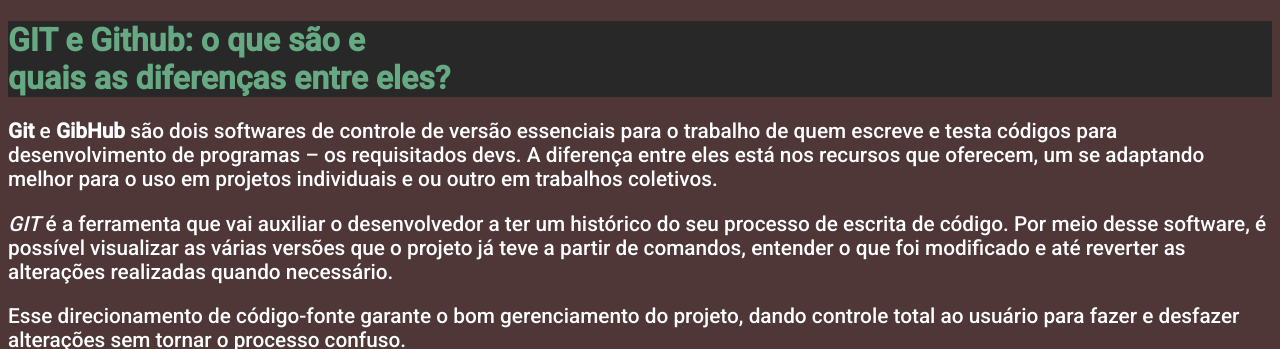
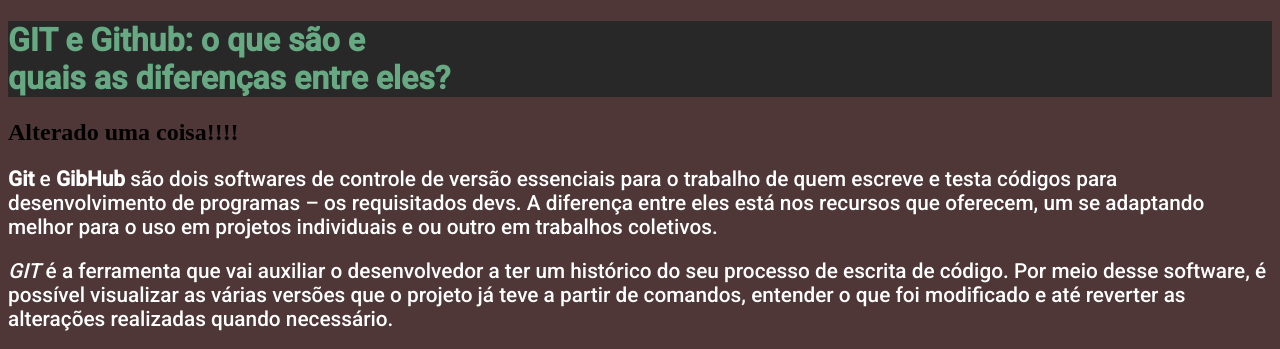
Before and after one commit to rodrigoaram/aula-inicial, a plain HTML site: page index.html in a window 1280 px wide. Shown: the top 349 px of the page. Drawn offline with Linux system fonts and the light colour scheme.

```diff
--- a/index.html
+++ b/index.html
@@ -49,7 +49,7 @@
 </head>
 <body>
     <h1>GIT e Github: o que são e<br> quais as diferenças entre eles?</h1>
-
+    <h2>Alterado uma coisa!!!!</h2>
     <p>
         <strong>Git</strong>
         e <strong>GibHub</strong>
```
